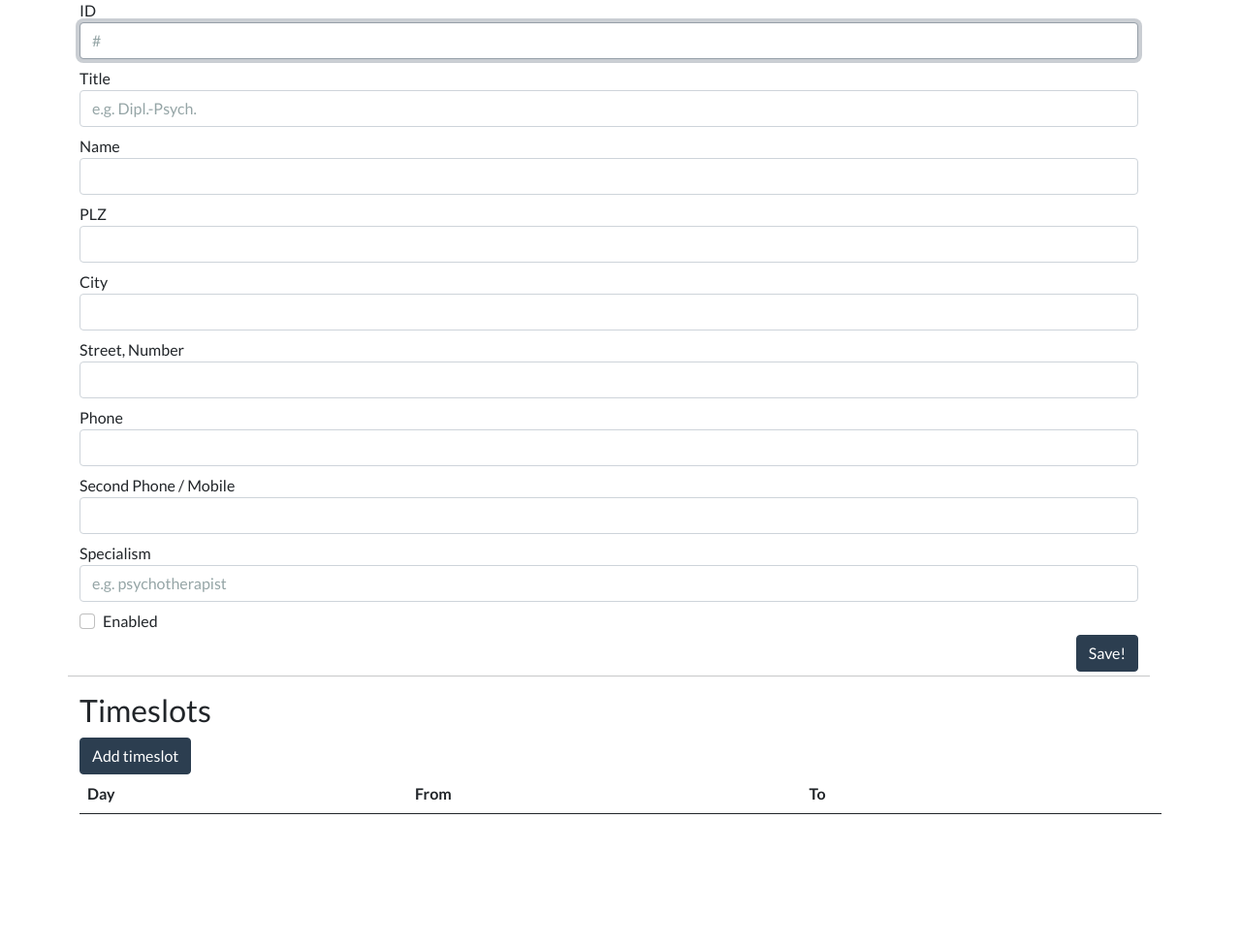
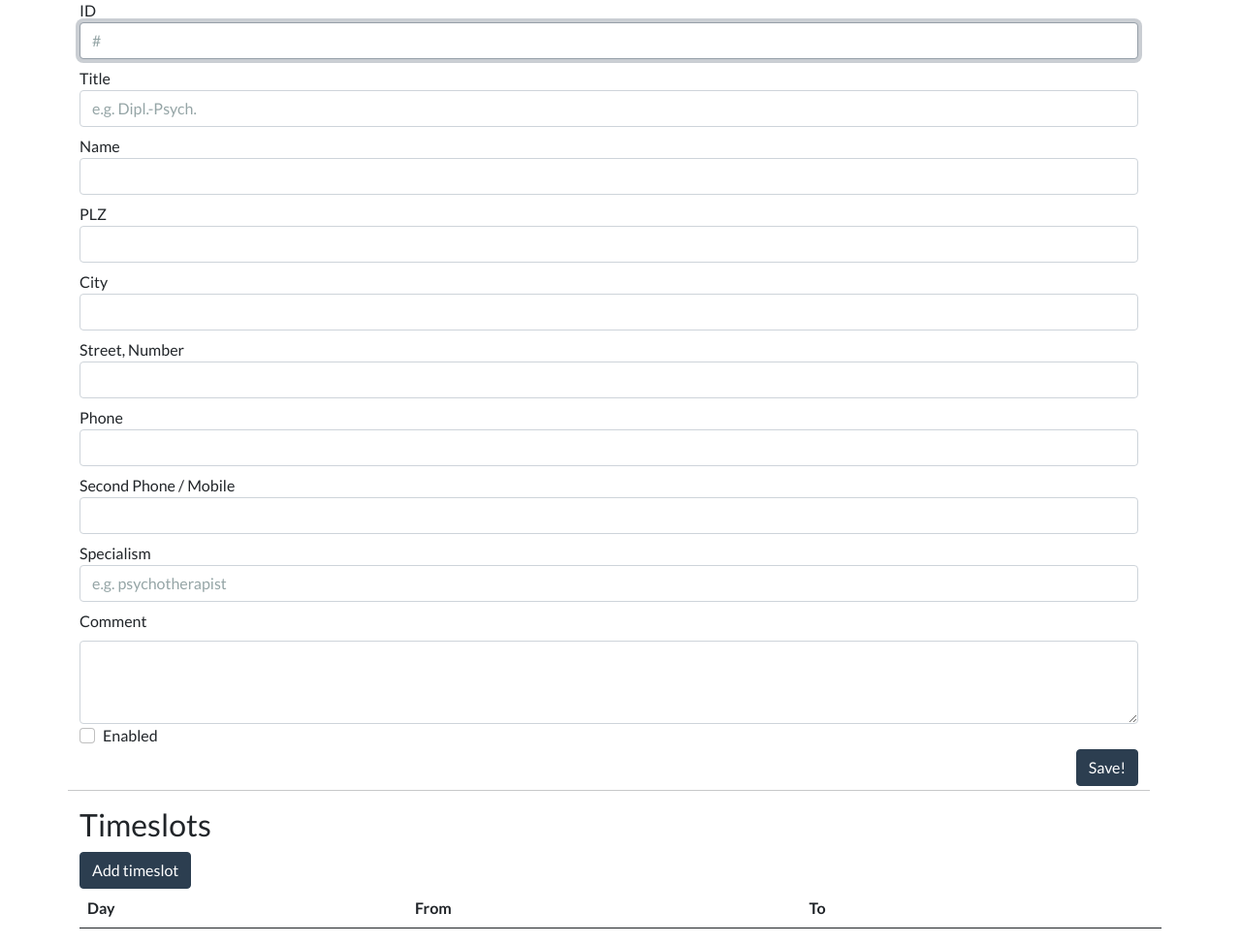
Before and after one commit to olell/Therapyfinder, a Flask app: template templates/app/therapist_editor.html in a window 1280 px wide. Shown: the part 181-1155 px from the top of the page at 97% size. Before the commit the page ends 1021 px from the top, so only its background shows below. Run offline with Flask 2, Linux system fonts and the light colour scheme; the template is opened without the code that fills it, so the values that code supplies are empty; some libraries are stand-ins or nearby versions.

Commit message:
Added comment on therapist model

```diff
--- a/templates/app/therapist_editor.html
+++ b/templates/app/therapist_editor.html
@@ -54,7 +54,10 @@
                 <label for="inputSpecialism" class="float-start">Specialism</label>
                 <input type="text" name="specialism" id="inputSpecialism" class="form-control mb-2" {% if not new %} value="{{ therapist.specialism }}"{% endif %} placeholder="e.g. psychotherapist">
             </div>
-
+            <div class="col col-md-12">
+                <label for="commentTextarea" class="form-label">Comment</label>
+                <textarea name="comment" class="form-control" id="commentTextarea" rows="3">{% if not new %}{{ therapist.comment }}{% endif %}</textarea>
+            </div>
             <div class="col col-md-12 form-check">
                 <input class="form-check-input" type="checkbox" value="" name="enabled" id="enabledCheckbox" {% if new or therapist.enabled %} checked {% endif %}>
                 <label class="form-check-label" for="enabledCheckbox">
--- a/therapyfinder/models/therapist.py
+++ b/therapyfinder/models/therapist.py
@@ -33,6 +33,8 @@ class Therapist(peewee.Model):
 
     specialism = peewee.CharField()
 
+    comment = peewee.TextField(default="")
+
     class Meta:
         database = Database.get()
 
```
Also changed, not shown: therapyfinder/views/app.py (+4 -4 lines).
